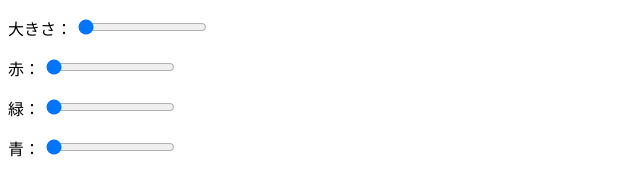
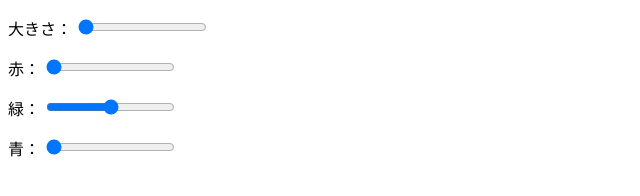
Before and after one commit to Tomokiyo-H/FE2024L2101_vue_bind, a plain HTML site: page 6-1/index.html in a window 1280 px wide. Shown: the full height of the page, 0-640 px from the left. Drawn offline with nearby package versions, Linux system fonts and the light colour scheme.

Commit message:
6-1修正

```diff
--- a/6-1/index.html
+++ b/6-1/index.html
@@ -28,7 +28,7 @@
       <p>
         <span>緑：</span>
         <input
-          v-model="red"
+          v-model="green"
           type="range"
           max="255"
           min="0"
@@ -43,7 +43,7 @@
           min="0"
         />
       </p>
-
+      <div :style="bindStyle"></div>
     </div>
     <script src="https://cdn.jsdelivr.net/npm/vue/dist/vue.js"></script>
     <script src="./script/script.js"></script>
```
